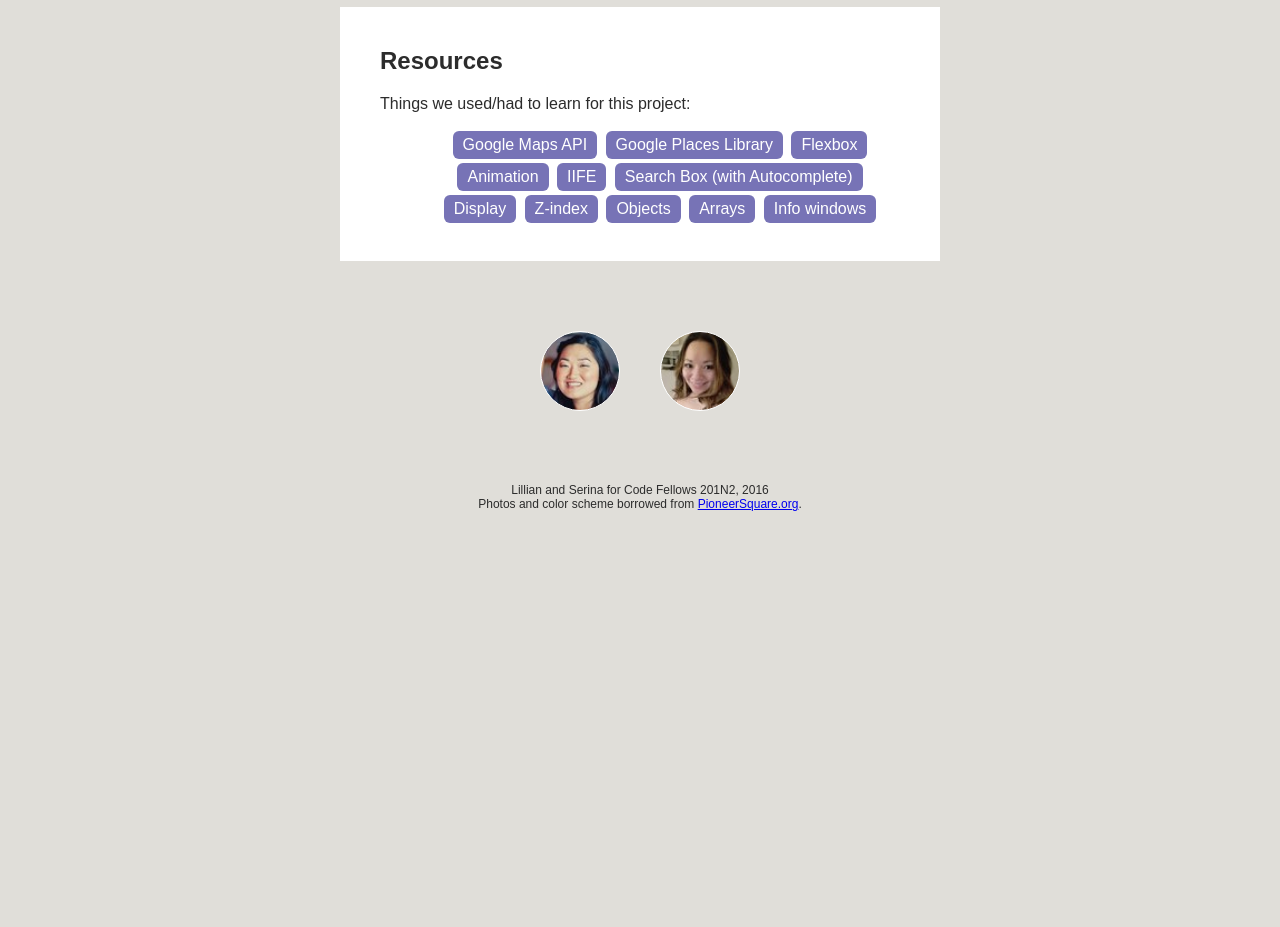
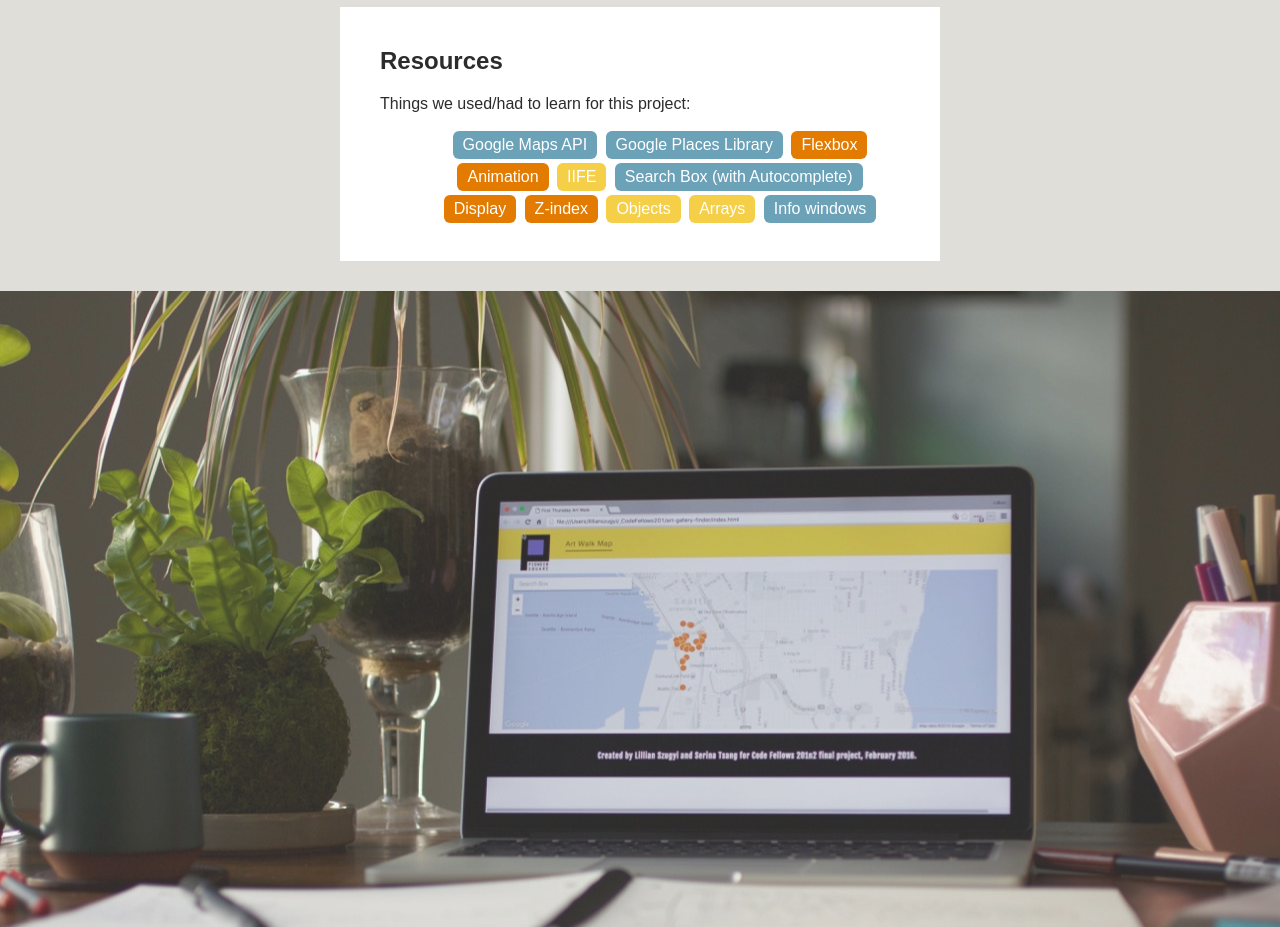
Before and after one commit to lillianszugyi/final-presentation-201n2, a plain HTML site: page index.html in a window 1280 px wide. Shown: the part 3080-4007 px from the top of the page. Before the commit the page ends 3603 px from the top, so only its background shows below. Drawn offline with Linux system fonts and the light colour scheme.

Commit message:
add photo of map to launch a new browser window of the actual project.

```diff
--- a/css/style.css
+++ b/css/style.css
@@ -72,6 +72,15 @@
   opacity: 0.8;
 }
 
+#map {
+  background: url('../img/IMG_3933.jpg') center no-repeat;
+  background-size: cover;
+  opacity: 0.8;
+  overflow: hidden;
+  text-indent:100%;
+  white-space:nowrap;
+}
+
 .textbox {
   align-self: center;
   margin: 30px;
@@ -81,6 +90,18 @@
   background: #FFFFFF;
 }
 
+.google {
+  background: #6BA2B8;
+}
+
+.css {
+  background: #E37B01;
+}
+
+.js {
+  background: #F5Cf47;
+}
+
 ul.skills {
   text-align: center;
 }
@@ -88,7 +109,6 @@
 .skills li {
   border-radius: 6px;
   display: inline-flex;
-  background: #7773B6;
   color: white;
   padding: 5px 10px;
   margin: 2px;
@@ -96,7 +116,7 @@
 }
 
 .skills li:hover {
-  background: #6BA2B8
+  background: #2C2C2C
 }
 
 div.author {
--- a/index.html
+++ b/index.html
@@ -5,7 +5,6 @@
     <title>Final Project SEA201n2</title>
     <meta name="viewport" content="width=device-width, initial-scale=1.0">
     <link rel="stylesheet" href="css/style.css">
-    <!-- font link -->
   </head>
   <body>
     <main class="flex">
@@ -13,8 +12,9 @@
         <h1>First Thursday Art Walk</h1>
         <h2>Art Gallery Finder</h2>
       </div>
-
-      <div id="problem" class="vh"><h1>Problem Statement<h1></div>
+      <div id="problem" class="vh">
+        <h1>Problem Statement<h1>
+      </div>
         <div class="margin">
           <h2>User Stories</h2>
             <ul>
@@ -35,29 +35,35 @@
               <li>We want to make this as mobile responsive as possible, so that users can access this on their mobile devices.</li>
             </ul>
         </div>
-      <div id="process" class="vh"><h1>Process</h1></div>
-
+      <div id="process" class="vh">
+        <h1>Process</h1>
+      </div>
       <div class="textbox">
         <h2>Resources</h2>
           <p>Things we used/had to learn for this project:</p>
             <ul class="skills">
-              <li>Google Maps API</li>
-              <li>Google Places Library</li>
-              <li>Flexbox</li>
-              <li>Animation</li>
-              <li>IIFE</li>
-              <li>Search Box (with Autocomplete)</li>
-              <li>Display</li>
-              <li>Z-index</li>
-              <li>Objects</li>
-              <li>Arrays</li>
-              <li>Info windows</li>
+              <li class="google">Google Maps API</li>
+              <li class="google">Google Places Library</li>
+              <li class="css">Flexbox</li>
+              <li class="css">Animation</li>
+              <li class="js">IIFE</li>
+              <li class="google">Search Box (with Autocomplete)</li>
+              <li class="css">Display</li>
+              <li class="css">Z-index</li>
+              <li class="js">Objects</li>
+              <li class="js">Arrays</li>
+              <li class="google">Info windows</li>
             </ul>
       </div>
-
+        <a href="http://www.pioneersquare.org/experiences/first-thursday-art-walk" id="map" class="vh"></a>
+      </div>
       <div class="author" class="vh">
-        <div class="author"><a href ="https://github.com/lillianszugyi" id="lillian" class="profile-image">Lillian's Github</a></div>
-        <div class="author"><a href ="https://github.com/serinat" id="serina" class="profile-image">Serina's Github</a></div>
+        <div class="author">
+          <a href="https://github.com/lillianszugyi" id="lillian" class="profile-image"></a>
+        </div>
+        <div class="author">
+          <a href="https://github.com/serinat" id="serina" class="profile-image"></a>
+        </div>
       </div>
     </main>
     <footer>
```
Also changed, not shown: img/IMG_3933.jpg (added).
